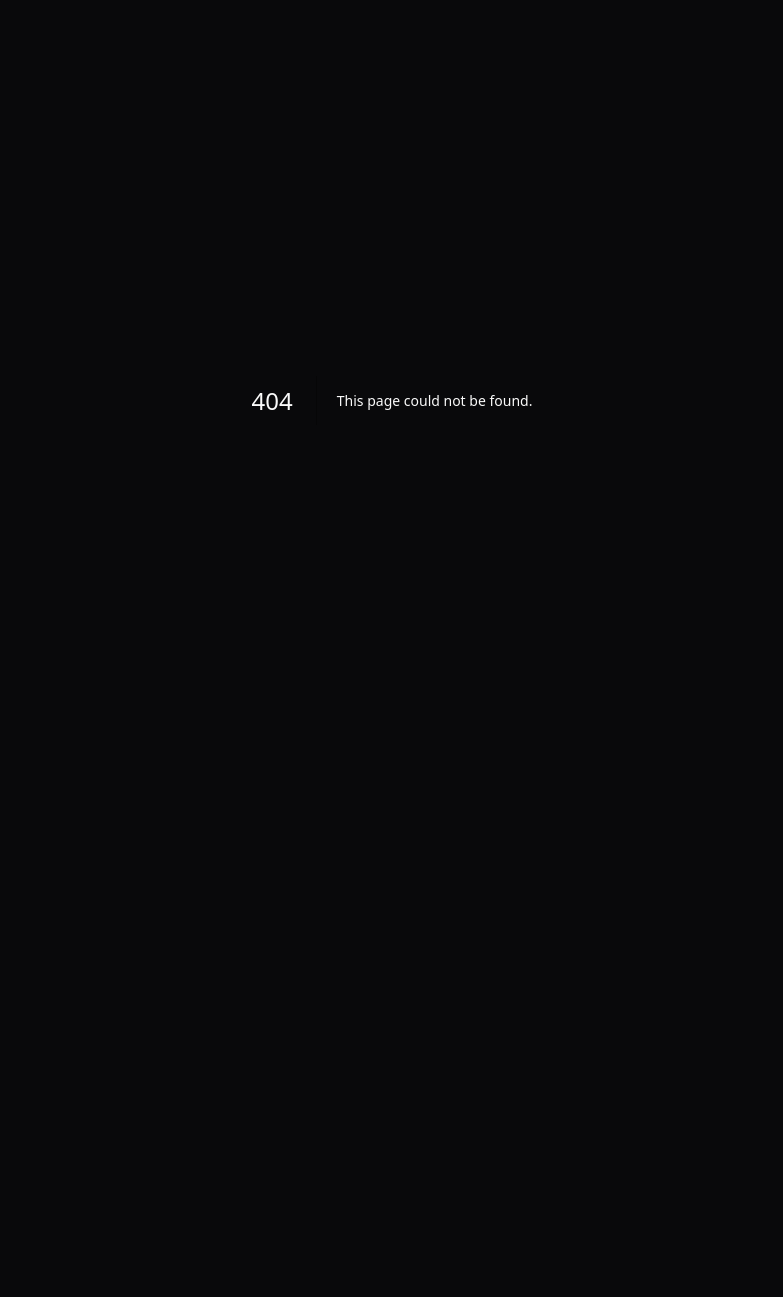
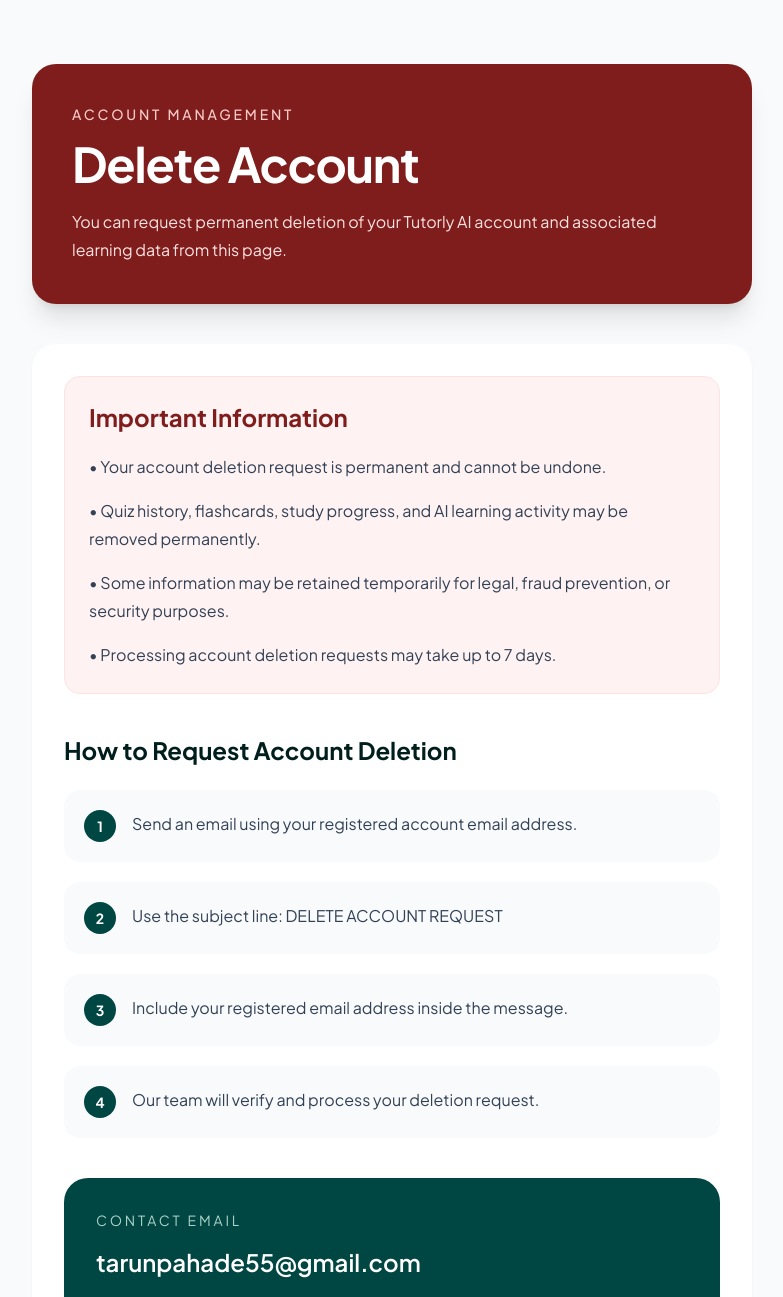
Before and after one commit to tarunWebBuilder/learnify, a Next.js app: page /delete in a window 1280 px wide. Before the commit this address had no page. Shown: the top 1297 px of the page, without its empty margins (248-1031 px from the left). Before the commit the page ends 800 px from the top, so only its background shows below. Built offline with nearby package versions, Linux system fonts and the light colour scheme; what @workos-inc/authkit-nextjs would draw is missing.

Commit message:
added delete account

```diff
--- /dev/null
+++ b/app/delete/page.tsx
@@ -0,0 +1,109 @@
+export default function DeleteAccountPage() {
+  return (
+    <div className="min-h-screen bg-[#f8fafc]">
+      <div className="mx-auto flex max-w-3xl flex-col px-6 py-16">
+        {/* Header */}
+        <div className="rounded-3xl bg-[#7F1D1D] p-10 shadow-xl">
+          <p className="text-sm font-medium uppercase tracking-[0.2em] text-red-200">
+            Account Management
+          </p>
+
+          <h1 className="mt-4 text-5xl font-bold tracking-tight text-white">
+            Delete Account
+          </h1>
+
+          <p className="mt-5 max-w-2xl text-base leading-7 text-red-100">
+            You can request permanent deletion of your Tutorly AI
+            account and associated learning data from this page.
+          </p>
+        </div>
+
+        {/* Main Card */}
+        <div className="mt-10 rounded-3xl bg-white p-8 shadow-sm">
+          <div className="rounded-2xl border border-red-100 bg-red-50 p-6">
+            <h2 className="text-2xl font-bold text-[#7F1D1D]">
+              Important Information
+            </h2>
+
+            <ul className="mt-5 space-y-4 text-base leading-7 text-slate-700">
+              <li>
+                • Your account deletion request is permanent and
+                cannot be undone.
+              </li>
+
+              <li>
+                • Quiz history, flashcards, study progress, and AI
+                learning activity may be removed permanently.
+              </li>
+
+              <li>
+                • Some information may be retained temporarily for
+                legal, fraud prevention, or security purposes.
+              </li>
+
+              <li>
+                • Processing account deletion requests may take up
+                to 7 days.
+              </li>
+            </ul>
+          </div>
+
+          {/* Steps */}
+          <div className="mt-10">
+            <h2 className="text-2xl font-bold text-[#001E1D]">
+              How to Request Account Deletion
+            </h2>
+
+            <div className="mt-6 space-y-5">
+              {[
+                "Send an email using your registered account email address.",
+                "Use the subject line: DELETE ACCOUNT REQUEST",
+                "Include your registered email address inside the message.",
+                "Our team will verify and process your deletion request.",
+              ].map((item, index) => (
+                <div
+                  key={index}
+                  className="flex items-start gap-4 rounded-2xl bg-slate-50 p-5"
+                >
+                  <div className="flex h-8 w-8 items-center justify-center rounded-full bg-[#004643] text-sm font-bold text-white">
+                    {index + 1}
+                  </div>
+
+                  <p className="flex-1 text-base leading-7 text-slate-700">
+                    {item}
+                  </p>
+                </div>
+              ))}
+            </div>
+          </div>
+
+          {/* Contact */}
+          <div className="mt-10 rounded-3xl bg-[#004643] p-8">
+            <p className="text-sm uppercase tracking-[0.2em] text-[#ABD1C6]">
+              Contact Email
+            </p>
+
+            <p className="mt-4 text-2xl font-semibold text-white">
+              tarunpahade55@gmail.com
+            </p>
+
+            <p className="mt-4 max-w-xl text-base leading-7 text-[#D1FAE5]">
+              Please send your deletion request from the email
+              associated with your Tutorly AI account to help us
+              verify ownership securely.
+            </p>
+          </div>
+
+          {/* Footer */}
+          <div className="mt-10 border-t border-slate-100 pt-6">
+            <p className="text-sm leading-7 text-slate-500">
+              By using Tutorly AI, you acknowledge that account
+              deletion may remove access to educational progress,
+              AI-generated learning history, and saved study data.
+            </p>
+          </div>
+        </div>
+      </div>
+    </div>
+  );
+}
```
